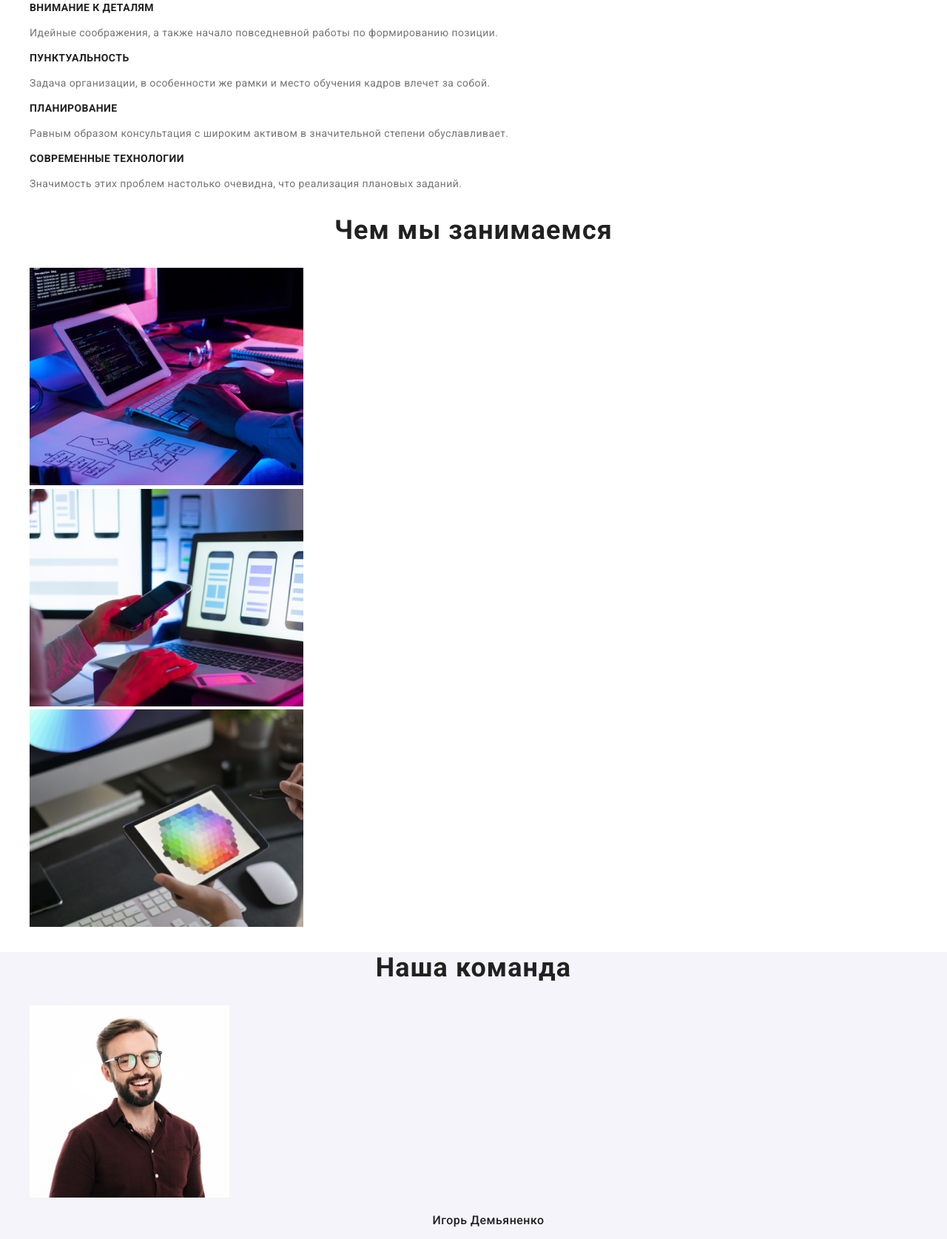
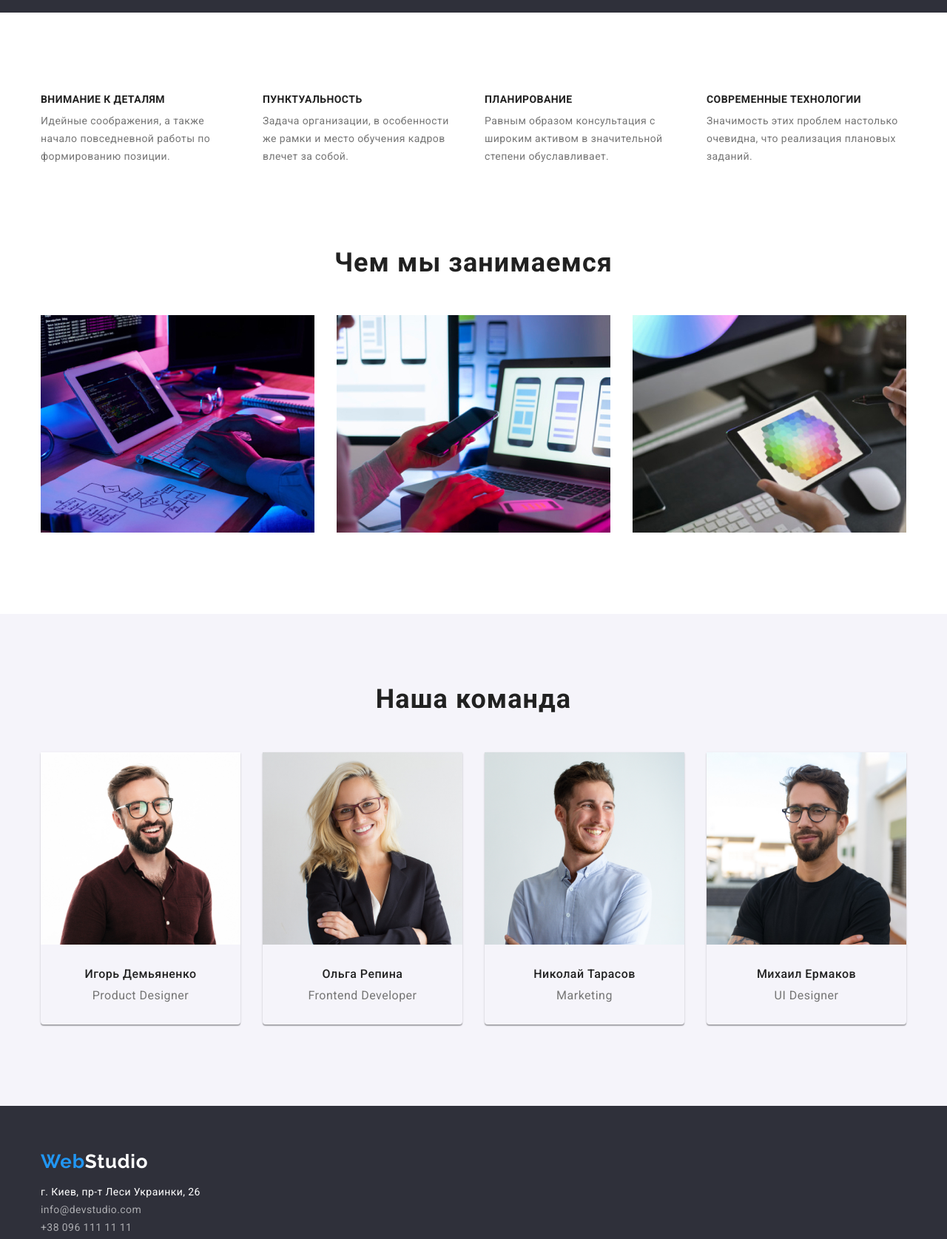
Before and after one commit to MyrSem/goit-markup-hw-03, a plain HTML site: page index.html in a window 1280 px wide. Shown: the part 693-2368 px from the top of the page at 74% size. Drawn offline with nearby package versions, Linux system fonts and the light colour scheme.

Commit message:
Додав геометрію index

```diff
--- a/css/styles.css
+++ b/css/styles.css
@@ -15,6 +15,14 @@ body {
   font-family: Roboto, sans-serif;
 }
 
+h1,
+h2,
+h3,
+p {
+  margin-top: 0;
+  margin-bottom: 0;
+}
+
 ul {
   list-style: none;
 }
@@ -27,13 +35,38 @@ button {
   cursor: pointer;
 }
 
+img {
+  display: block;
+  max-width: 100%;
+  height: auto;
+}
+
 .container {
   margin-left: auto;
   margin-right: auto;
-  width: 1170px;
+  width: 1200px;
+  padding-left: 15px;
+  padding-right: 15px;
+}
+
+.visually-hidden {
+  position: absolute;
+  width: 1px;
+  height: 1px;
+  margin: -1px;
+  border: 0;
+  padding: 0;
+  white-space: nowrap;
+  clip-path: inset(100%);
+  clip: rect(0 0 0 0);
+  overflow: hidden;
 }
 
 /* Header */
+.header {
+  border: 1px solid #ececec;
+}
+
 .logo {
   margin-right: 43px;
 
@@ -49,7 +82,6 @@ button {
   display: flex;
   align-items: center;
   justify-content: flex-start;
-  height: 80px;
 }
 
 .site-nav {
@@ -69,10 +101,18 @@ button {
 }
 
 .link-nav {
+  display: block;
+  padding-top: 32px;
+  padding-bottom: 32px;
+
   color: var(--primary-text-color);
 }
 
 .link-contact {
+  display: block;
+  padding-top: 32px;
+  padding-bottom: 32px;
+
   color: var(--secondary-text-color);
 }
 
@@ -88,7 +128,6 @@ button {
 /* Hero */
 .hero {
   background-color: var(--background-color);
-  height: 600px;
 }
 
 .hero .container {
@@ -97,7 +136,6 @@ button {
 
 .main-title {
   display: block;
-  margin-top: 0;
   margin-bottom: 30px;
   padding-top: 200px;
 
@@ -114,6 +152,7 @@ button {
   border: inherit;
   border-radius: 4px;
   padding: 10px 32px;
+  margin-bottom: 200px;
 
   font-family: inherit;
   font-weight: 700;
@@ -130,7 +169,25 @@ button {
   background-color: var(--secondary-brand-color);
 }
 
+/* About  */
+.about {
+  padding-top: 94px;
+  padding-bottom: 94px;
+}
+
+.about-item {
+  display: flex;
+  flex-basis: calc((100% - 120px) / 4);
+  padding-left: 0;
+}
+
+.about-item > .item + .item {
+  margin-left: 30px;
+}
+
 .overtitle {
+  margin-bottom: 10px;
+
   font-weight: 700;
   font-size: 14px;
   line-height: 1.14;
@@ -140,14 +197,31 @@ button {
 }
 
 .description {
+  width: 270px;
   font-size: 14px;
   line-height: 1.71;
   letter-spacing: 0.03em;
   color: var(--secondary-text-color);
 }
 
-/* About */
+/* Our work */
+.our-work {
+  padding-bottom: 94px;
+}
+
+.work {
+  display: flex;
+  flex-basis: calc((100% - 90px) / 3);
+  padding-left: 0;
+}
+
+.work > .item + .item {
+  margin-left: 30px;
+}
+
 .title {
+  margin-bottom: 50px;
+
   font-weight: 700;
   font-size: 36px;
   line-height: 1.17;
@@ -156,7 +230,31 @@ button {
   color: var(--primary-text-color);
 }
 
+/* Our team */
+.team {
+  display: flex;
+  flex-basis: calc((100% - 120px) / 4);
+  padding-left: 0;
+}
+
+.team > .item + .item {
+  margin-left: 30px;
+}
+
+.team > .item {
+  box-shadow: 0px 1px 3px rgba(0, 0, 0, 0.12), 0px 1px 1px rgba(0, 0, 0, 0.14),
+    0px 2px 1px rgba(0, 0, 0, 0.2);
+  border-radius: 0px 0px 4px 4px;
+}
+
+.name {
+  padding-top: 30px;
+  padding-bottom: 30px;
+}
+
 .name-title {
+  margin-bottom: 10px;
+
   font-weight: 500;
   font-size: 16px;
   line-height: 1.19;
@@ -174,15 +272,23 @@ button {
 }
 
 .our-team {
+  padding-top: 94px;
+  padding-bottom: 94px;
+
   background-color: var(--secondary-background-color);
 }
 
 /* Footer */
 .footer {
+  padding-top: 60px;
+  padding-bottom: 60px;
+
   background-color: var(--background-color);
 }
 
 .logo-footer {
+  margin-bottom: 20px;
+
   color: var(--white-color);
   font-family: Raleway, sans-serif;
   font-weight: 700;
@@ -192,6 +298,7 @@ button {
 }
 
 .address-link {
+  margin-left: -40px;
   font-style: normal;
   font-size: 14px;
   line-height: 1.71;
@@ -199,10 +306,14 @@ button {
 }
 
 .footer-link-address {
+  margin-bottom: 9px;
+
   color: var(--white-color);
 }
 
 .footer-link-contact {
+  margin-bottom: 9px;
+
   color: rgba(255, 255, 255, 0.6);
 }
 
--- a/index.html
+++ b/index.html
@@ -61,31 +61,32 @@
           <button class="headbtn" type="button">Заказать услугу</button>
         </div>
       </section>
-      <section>
-        <h2 hidden>Наши преимущества</h2>
-        <ul>
-          <li>
+      <section class="about">
+        <div class="container">
+          <h2 class="visually-hidden">Наши преимущества</h2>
+          <ul class="about-item">
+            <li class="item">
               <h3 class="overtitle">Внимание к деталям</h3>
               <p class="description">
                 Идейные соображения, а также начало повседневной работы по
                 формированию позиции.
               </p>
             </li>
-          <li>
+            <li class="item">
               <h3 class="overtitle">Пунктуальность</h3>
               <p class="description">
-              Задача организации, в особенности же рамки и место обучения кадров
-              влечет за собой.
+                Задача организации, в особенности же рамки и место обучения
+                кадров влечет за собой.
               </p>
             </li>
-          <li>
+            <li class="item">
               <h3 class="overtitle">Планирование</h3>
               <p class="description">
                 Равным образом консультация с широким активом в значительной
                 степени обуславливает.
               </p>
             </li>
-          <li>
+            <li class="item">
               <h3 class="overtitle">Современные технологии</h3>
               <p class="description">
                 Значимость этих проблем настолько очевидна, что реализация
@@ -93,48 +94,62 @@
               </p>
             </li>
           </ul>
+        </div>
       </section>
-      <section>
+      <section class="our-work">
+        <div class="container">
           <h2 class="title">Чем мы занимаемся</h2>
-        <ul>
-          <li>
+          <ul class="work">
+            <li class="item">
               <img src="./images/img.jpg" width="370" alt="Набор кода" />
             </li>
-          <li>
+            <li class="item">
               <img src="./images/img2.jpg" width="370" alt="Мобильный дизайн" />
             </li>
-          <li>
+            <li class="item">
               <img src="./images/img3.jpg" width="370" alt="Выбор цвета" />
             </li>
           </ul>
+        </div>
       </section>
       <section class="our-team">
+        <div class="container">
           <h2 class="title">Наша команда</h2>
-        <ul>
-          <li>
+          <ul class="team">
+            <li class="item">
               <img src="./images/img4.jpg" width="270" alt="Игорь Демьяненко" />
+              <div class="name">
                 <h3 class="name-title">Игорь Демьяненко</h3>
                 <p class="position-title" lang="en">Product Designer</p>
+              </div>
             </li>
-          <li>
+            <li class="item">
               <img src="./images/img5.jpg" width="270" alt="Ольга Репина" />
+              <div class="name">
                 <h3 class="name-title">Ольга Репина</h3>
                 <p class="position-title" lang="en">Frontend Developer</p>
+              </div>
             </li>
-          <li>
+            <li class="item">
               <img src="./images/img6.jpg" width="270" alt="Николай Тарасов" />
+              <div class="name">
                 <h3 class="name-title">Николай Тарасов</h3>
                 <p class="position-title" lang="en">Marketing</p>
+              </div>
             </li>
-          <li>
+            <li class="item">
               <img src="./images/img7.jpg" width="270" alt="Михаил Ермаков" />
+              <div class="name">
                 <h3 class="name-title">Михаил Ермаков</h3>
                 <p class="position-title" lang="en">UI Designer</p>
+              </div>
             </li>
           </ul>
+        </div>
       </section>
     </main>
     <footer class="footer">
+      <div class="container">
         <a lang="en" href="./index.html" class="logo-footer"
           ><span class="logo-web">Web</span>Studio</a
         >
@@ -162,6 +177,7 @@
             </li>
           </ul>
         </address>
+      </div>
     </footer>
   </body>
 </html>
```
Also changed, not shown: portfolio.html (+3 -1 lines). Lines whose indentation alone changed are shown as unchanged.
